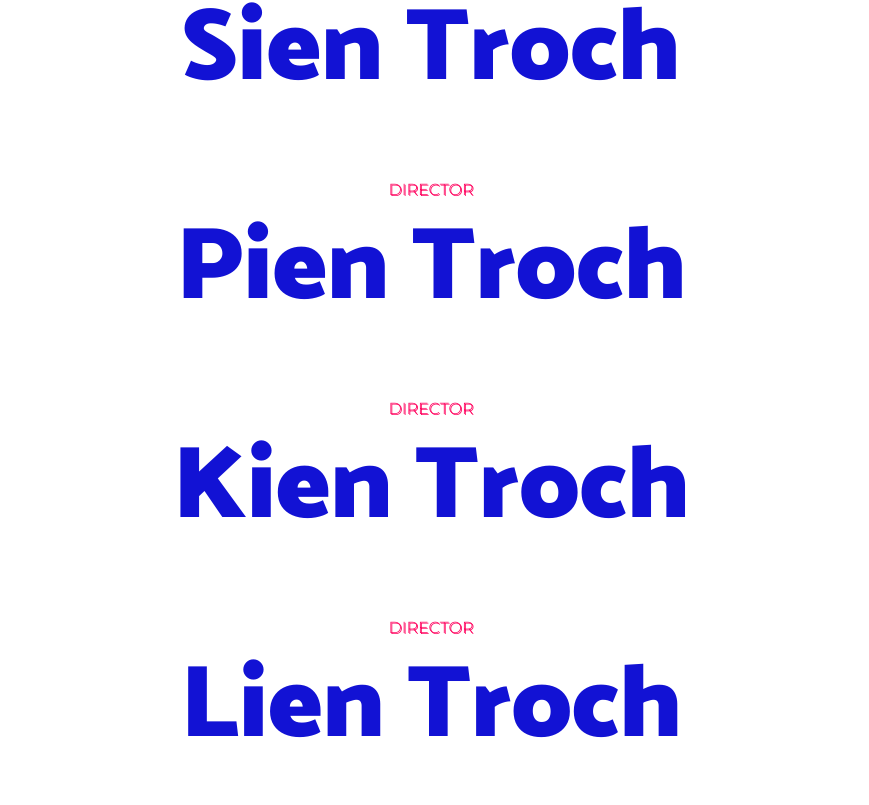
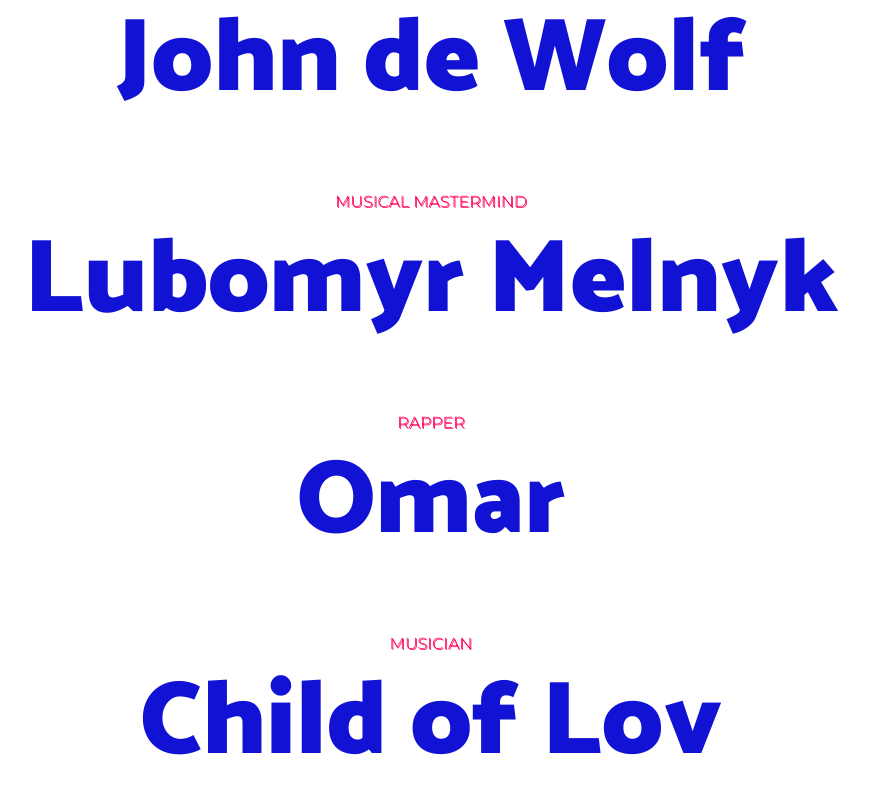
Before and after one commit to adriaan113/adriaanpadriaan, a Vue app: page /#/work in a window 1280 px wide. Shown: the part 1675-2480 px from the top of the page, without its empty margins (209-1078 px from the left). Built offline with nearby package versions, Linux system fonts and the light colour scheme; what vue-kinesis would draw is missing.

Commit message:
added animationn hover thumbs

```diff
--- a/package.json
+++ b/package.json
@@ -16,7 +16,6 @@
     "gsap": "^3.5.1",
     "vue": "^2.6.11",
     "vue-burger-menu": "^2.0.5",
-    "vue-carousel": "^0.18.0",
     "vue-kinesis": "^1.1.7",
     "vue-router": "^3.4.9",
     "vue-slick-carousel": "^1.0.6"
--- a/src/App.vue
+++ b/src/App.vue
@@ -48,6 +48,8 @@
 $ternary-color: greenyellow;
 
 $breakpoint-medium: 624px;
+
+$breakpoint-large: 1024px;
 
 
 html{
--- a/src/components/MyHeader.vue
+++ b/src/components/MyHeader.vue
@@ -2,7 +2,7 @@
   <header class="header-container">
     <div id="nav" :class="{sticky: active}">
       <router-link to="/home">
-        <kinesis-container class="name" tag="div">
+        <kinesis-container class="adriaan" tag="div">
           <kinesis-element :strength="10" tag="span" type="rotate" axis="x">
             <h1>A</h1>
           </kinesis-element>
@@ -113,7 +113,7 @@
   margin-bottom: 4rem;
 }
 
-.name {
+.adriaan {
   margin: 0 auto;
   font-size: 8vw;
   display: flex;
@@ -129,7 +129,7 @@
 }
 
 .nav {
-  .name {
+  .adriaan {
     transition: 0.5s;
   }
 }
@@ -171,7 +171,7 @@
     }
     }
   }
-  .name {
+  .adriaan {
     transition: 0.3s;
     font-size: 1rem;
     margin-left: 1.5rem;
--- a/src/components/Work.vue
+++ b/src/components/Work.vue
@@ -14,15 +14,14 @@
             :key="person.name"
             class="work-gallery--item"
             :class="{bigger: person.hover}"
-            @click="showMoreOnClick(person)"
-            @mouseover="hoverName(person)"
+            @mouseenter="hoverName(person)"
             @mouseleave="person.hover=false"
             >
 
-                <p class="job">{{person.job}}</p>
-                <h2 class="name">{{person.name}}</h2> <!--@mouseover="hoverName(person)" @mouseleave="person.hover=false"-->
+                <p class="job"  @mouseenter="person.hover=true">{{person.job}}</p>
+                <h2 class="name" @click="showMoreOnClick(person)"  @mouseenter="person.hover=true">{{person.name}}</h2> <!--@mouseover="hoverName(person)" @mouseleave="person.hover=false"-->
 
-                <div v-show="person.hover" class="animate__animated">
+                <div v-show="person.hover" class="animate__animated" :class="person.animate">
                     <img :src="person.thumb" alt="" class="hover-thumb" :class="{'hide-thumb': person.showMore}" :style="{top:person.top, left:person.left}">
                 </div>
 
@@ -33,21 +32,11 @@
                 :css="false"
                 >
                     <div class="is-selected" v-if="person.showMore">
-
-                            <!-- <carousel :perPage="1" :scrollPerPage="false">
-                                <slide v-for="img in person.extraImg" :key="img.id">
-
-                            <img :src="img"  alt="">
-
-                            </slide>
-                            </carousel> -->
-
                         <VueSlickCarousel v-bind="settings">
                         <div class="slide" v-for="img in person.extraImg" :key="img.id">
                             <img :src="img"  alt="">
                         </div>
                         </VueSlickCarousel>
-
                     <p class="story">{{person.story}}</p>
                     </div>
                 </transition>
@@ -68,14 +57,11 @@
 // optional style for arrows & dots
 import 'vue-slick-carousel/dist/vue-slick-carousel-theme.css'
 
-
-
+import work from './data.js';
 
 export default {
 
   components:{
-    //   Carousel,
-    //   Slide,
     VueSlickCarousel
 
   },
@@ -90,112 +76,26 @@
             slidesToShow: 1,
             slidesToScroll: 1
             },
-        work:[
-            {
-                name: 'Ronnie Flex',
-                job: 'rapper',
-                story: 'Mr. flex at home in Rotterdam. As you can see there’s a freshly made plate of pasta on the table. After the pictures he offered me some. Good sauce!',
-                thumb: require('../assets/ronnieFlex1.jpg'),
-                extraImg: [require('../assets/ronnieFlex2.jpg'),require('../assets/ronnieFlex1.jpg')],
-                hover: false,
-                showMore: false
-            },
-            {
-                name: 'Claudia Cardinale',
-                job: 'moviestar',
-                story: 'is an true diva. In the best sense of the word.',
-                thumb: require('../assets/claudiaCardinale1.jpg'),
-                hover: false,
-                showMore: false
-            },
-            {
-                name: 'Theo Heuft',
-                job: 'in these pictures...',
-                story: "...you see Theo Heuft. Theo was the owner of a an establishment called Yab Yum. A well known brothel in Amsterdam. Theo has a thousand stories from that time. He told them all when i visited him in France for the Volkskrant. His wife started a Bed&Breakfast there. He's bored out of his mind.",
-                thumb: require('../assets/theoHeuft1.jpg'),
-                hover: false,
-                showMore: false,
-            },
-            {
-                name: 'Maarten Spruyt',
-                job: 'stylist',
-                story: 'favorite color appears to green. Both his house and his wardrobe was full of it. Quite remarkable. Besides that he’s also a really nice and talented guy.',
-                thumb: require('../assets/maartenSpruyt1.jpg'),
-                hover: false,
-                showMore: false
-            },
-            {
-                name: 'Fien Troch',
-                job: 'Director',
-                story: 'in her hotel room during the Rotterdam film festival.',
-                thumb: require('../assets/fienTroch1.jpg'),
-                hover: false,
-                showMore: false
-            },
-             {
-                name: 'Sien Troch',
-                job: 'Director',
-                story: 'in her hotel room during the Rotterdam film festival.',
-                thumb: require('../assets/fienTroch1.jpg'),
-                hover: false,
-                showMore: false
-            },
-             {
-                name: 'Pien Troch',
-                job: 'Director',
-                story: 'in her hotel room during the Rotterdam film festival.',
-                thumb: require('../assets/fienTroch1.jpg'),
-                hover: false,
-                showMore: false
-            },
-             {
-                name: 'Kien Troch',
-                job: 'Director',
-                story: 'in her hotel room during the Rotterdam film festival.',
-                thumb: require('../assets/fienTroch1.jpg'),
-                hover: false,
-                showMore: false
-            },
-             {
-                name: 'Lien Troch',
-                job: 'Director',
-                story: 'in her hotel room during the Rotterdam film festival.',
-                thumb: require('../assets/fienTroch1.jpg'),
-                hover: false,
-                showMore: false
-            },
-             {
-                name: 'Vien Troch',
-                job: 'Director',
-                story: 'in her hotel room during the Rotterdam film festival.',
-                thumb: require('../assets/fienTroch1.jpg'),
-                hover: false,
-                showMore: false
-            }
-        ]
+            work: work.data
         }
     },
     methods:{
-
-        // deleteHoverImgWhenOpen: function(person){
-        //     if(person.showMore){
-        //         return person.hover = false;
-        //     }
-
-        // },
-
+        checkOpenLi: function(){
+            for(let i=0;i<this.work.length;i++){
+                //console.log(test[i].showMore);
+                this.work[i].showMore = false;
+            }
+        },
         hoverName:function(person){
             person.hover = !person.hover;
-
         },
         preventClosing: function(person){
-
             console.log(person.name);
-
         },
         showMoreOnClick: function(person){
-            // person.showMore = !person.showMore;
-            person.showMore = true;
+            this.checkOpenLi();
+            person.showMore = !person.showMore;
+            //person.showMore = true;
         },
         beforeOpen: function (el){
             el.style.transform ='scaleY(0)';
@@ -208,6 +108,46 @@
         leaveProject: function(el, done) {
             gsap.to(el,{duration:.3, scaleY:0,onComplete: done});
         },
+        pushAnimation: function(){
+            for(let i=0;i<this.work.length;i++){
+                this.work[i].animate = this.calculateAnimation();
+                this.work[i].top = `-${this.calculateTop()}px`;
+                this.work[i].left = `${this.calculateLeft()}px`;
+            }
+        },
+        calculateAnimation: function(){
+            const animation1 = 'animate__bounceInLeft';
+            const animation2 = 'animate__fadeInUp';
+            const animation3 = 'animate__jello';
+            const animation4 = 'animate__bounceInRight';
+            const x = Math.floor(Math.random() * 4);
+
+            switch(x){
+                case 0:
+                    return animation1;
+                case 1:
+                    return animation2;
+                case 2:
+                    return animation3;
+                case 3:
+                    return animation4;
+                default:
+                    console.log('hahhahaah');
+            }
+        },
+        calculateTop: function(){
+            const top = Math.floor(Math.random() * 100);
+            console.log(top);
+            return top;
+        },
+        calculateLeft: function(){
+            const left = Math.floor(Math.random() * 100);
+            console.log(left);
+            return left;
+        }
+    },
+    mounted(){
+        this.pushAnimation();
     },
 }
 </script>
@@ -217,6 +157,9 @@
 $text-color: #1212d4;
 $secondary-color: #ff005d;
 $ternary-color: greenyellow;
+
+// $breakpoint-large: 1024px;
+$breakpoint-large: 1200px;
 
 
 @mixin shadow-text($x,$y){
@@ -232,36 +175,49 @@
         padding: 0;
         max-width: 1200px;
         &--item{
-            max-width: 100%;
+            width: 100%;
+            max-width: 1200px;
             margin: 0 auto;
             cursor: pointer;
         }
     }
 }
 
-// .is-selected{
-//     ul{
-//         list-style: none;
-//         padding: 0;
-//         display: flex;
-//         li{
-//             margin: 1rem .5rem;
-//             img{
-//                 width: 100%;
-//             }
-//         }
-//     }
-// }
+.name{
+    margin: 0 auto;
+    font-size: 8vw;
+    display: flex;
+    justify-content: center;
+    color: $text-color;
+    @media(min-width: $breakpoint-large){
+        font-size: 6.5rem;
+    }
+}
+
+.is-selected{
+    display: flex;
+    flex-flow: column nowrap;
+    align-items: center;
+    justify-content: center;
+    @media(min-width: $breakpoint-large){
+        display: block;
+    }
+}
 
 .story{
     background-color: white;
     border: 2px solid $text-color;
     position: relative;
     box-shadow: 5px 5px $ternary-color;
-    margin:  1rem .5rem;
+    margin:  1rem;
     padding: 1.5rem;
     text-align: left;
     z-index: 1;
+    width: fit-content;
+    text-align: center;
+    @media(min-width: $breakpoint-large){
+        margin: 1rem auto;
+    }
 }
 
 .job{
@@ -270,13 +226,20 @@
     font-size: 1rem;
     font-weight: lighter;
     text-transform: uppercase;
+    z-index: -1;
     @include shadow-text(1px,1px);
 }
 
 .hover-thumb{
     position: absolute;
-    width: 150px;
+    width: 30vw;
     z-index: 2;
+    @media(min-width: 930px){
+    width: 20vw;
+    }
+     @media(min-width: 1700px){
+    width: 10vw;
+    }
 }
 
 .hide-thumb{
@@ -292,14 +255,14 @@
     z-index: -1;
     opacity: .2;
     path{
-        fill:greenyellow;
+        fill:$ternary-color;
     }
 }
 
 .slick-slider{
   width: 100vw;
   margin-bottom: 3rem;
-  @media(min-width: 1200px){
+  @media(min-width: $breakpoint-large){
       width: auto;
   }
 }
@@ -311,6 +274,9 @@
     img{
         width: 100%;
         margin: 0 auto;
+        @media(min-width: $breakpoint-large){
+            width: 60%;
+        }
     }
 }
 
@@ -319,7 +285,10 @@
     transform: scale(2);
     z-index: 999;
     &::before{
-        color: yellowgreen;
+        color: $secondary-color;
+    }
+     @media(min-width: $breakpoint-large){
+       left: 10rem;
     }
 }
 
@@ -328,7 +297,10 @@
     transform: scale(2);
     right: 1rem;
     &::before{
-        color: yellowgreen;
+        color: $secondary-color;
+    }
+    @media(min-width: $breakpoint-large){
+       right: 10rem;
     }
 }
 
```
Also changed, not shown: src/components/IntroGal.vue (+13 -1 lines), 1 other file (tests, documents, lock files or other folders). Lines whose indentation alone changed are shown as unchanged.
